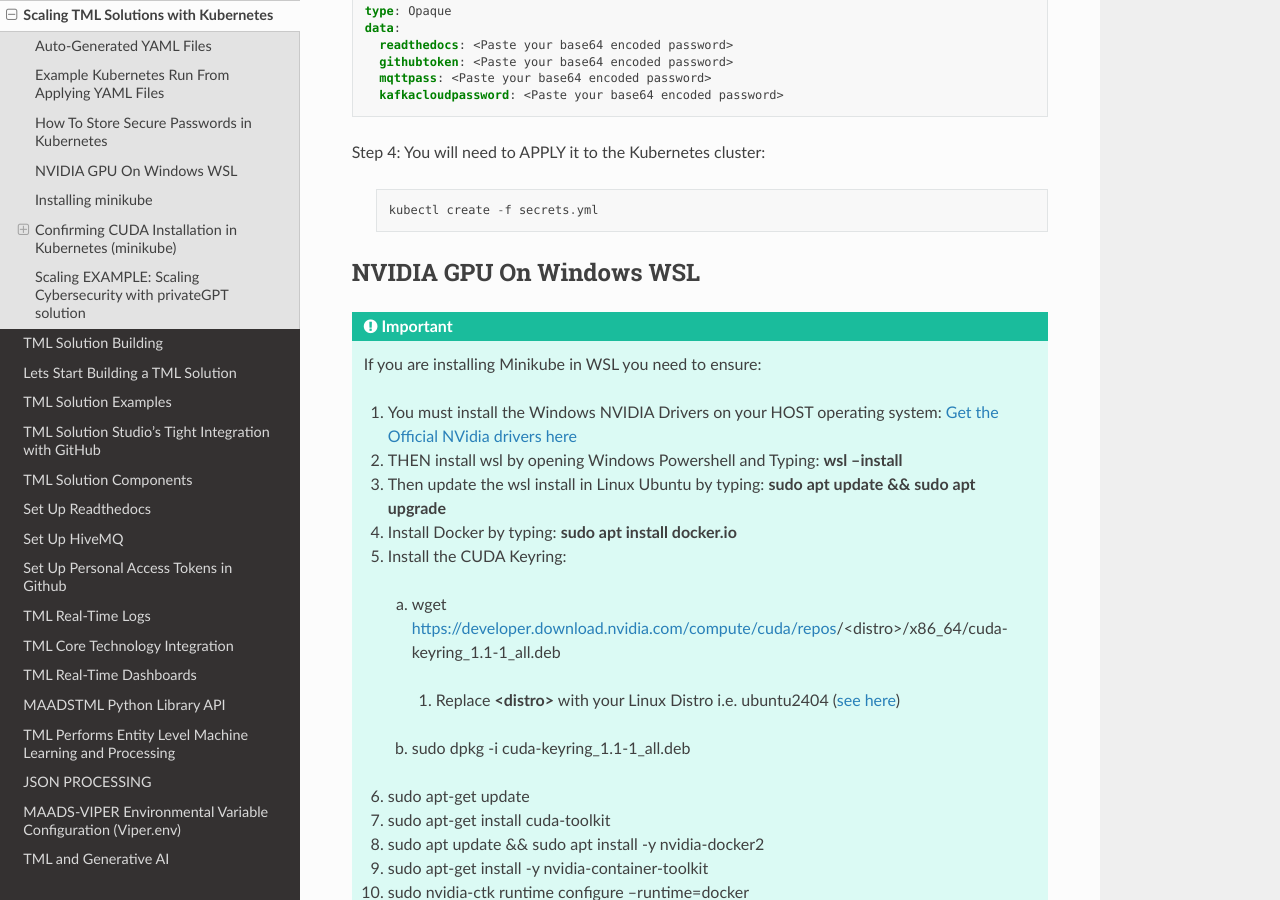
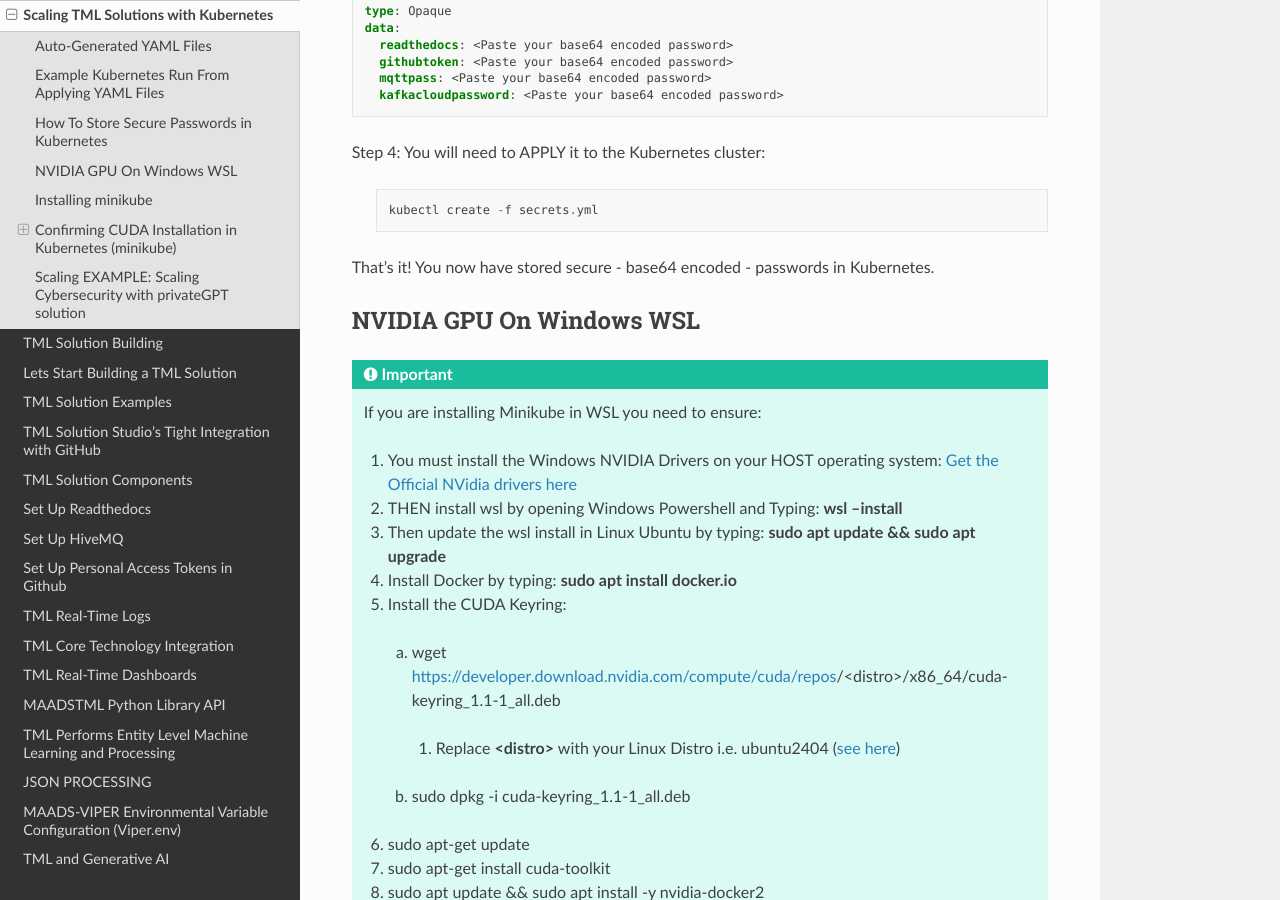
Before and after one commit to smaurice101/readthedocs, a Sphinx documentation site: the page built from docs/source/kube.rst, in a window 1280 px wide and 900 px high, scrolled down 3306 px. Built offline with Sphinx 7.4.7 and the Read the Docs theme 3.1.0, drawn with Linux system fonts in a browser that asks for light colours.

Commit message:
Update kube.rst

```diff
--- a/docs/source/kube.rst
+++ b/docs/source/kube.rst
@@ -135,6 +135,7 @@
 
      kubectl create -f secrets.yml
 
+That's it!  You now have stored secure - base64 encoded - passwords in Kubernetes.
 
 NVIDIA GPU On Windows WSL
 ------------------
```
